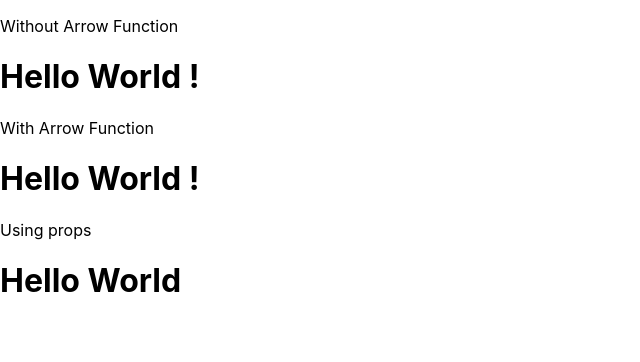
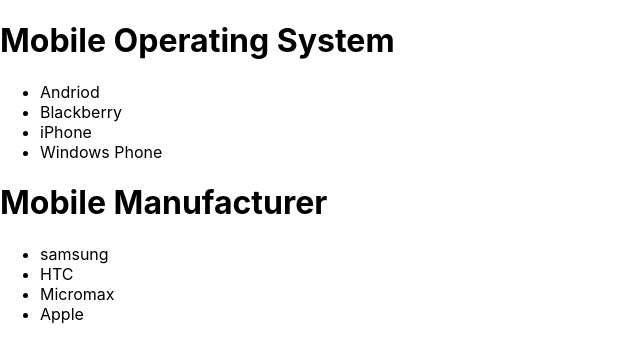
Before and after one commit to Rita-cedcoss/Functional_Component_Repo, a React (Create React App) app: page / in a window 1280 px wide. Shown: the top 362 px of the page, without its empty margins (0-640 px from the left). Built offline with nearby package versions, Linux system fonts and the light colour scheme.

Commit message:
task2 completed

```diff
--- a/src/App.js
+++ b/src/App.js
@@ -1,16 +1,9 @@
 import './App.css';
-import Task1 from './FunctionalComponent/Task1';
-import Task2 from './FunctionalComponent/Task2';
-import Task3 from './FunctionalComponent/Task3';
+import Task4 from './FunctionalComponent/Task4';
 function App() {
   return (
     <>
-      <p>Without Arrow Function</p>
-       <Task1></Task1>
-       <p>With Arrow Function</p>
-       <Task2></Task2>
-       <p>Using props</p>
-       <Task3 name="World"></Task3>
+       <Task4></Task4>
     </>
   );
 }
--- /dev/null
+++ b/src/FunctionalComponent/Task4.js
@@ -0,0 +1,25 @@
+import React from 'react'
+ function Task4() {
+  return (
+    <>
+    <div>
+       <h1>Mobile Operating System</h1>
+         <ul>
+         <li>Andriod</li>
+         <li>Blackberry</li>
+         <li>iPhone</li>
+         <li>Windows Phone</li>
+         </ul>
+        <h1>Mobile Manufacturer</h1>
+        <ul>
+         <li>samsung</li>
+         <li>HTC</li>
+         <li>Micromax</li>
+         <li>Apple</li>
+        </ul>
+
+    </div>
+    </>
+  )
+}
+export default Task4;
```
